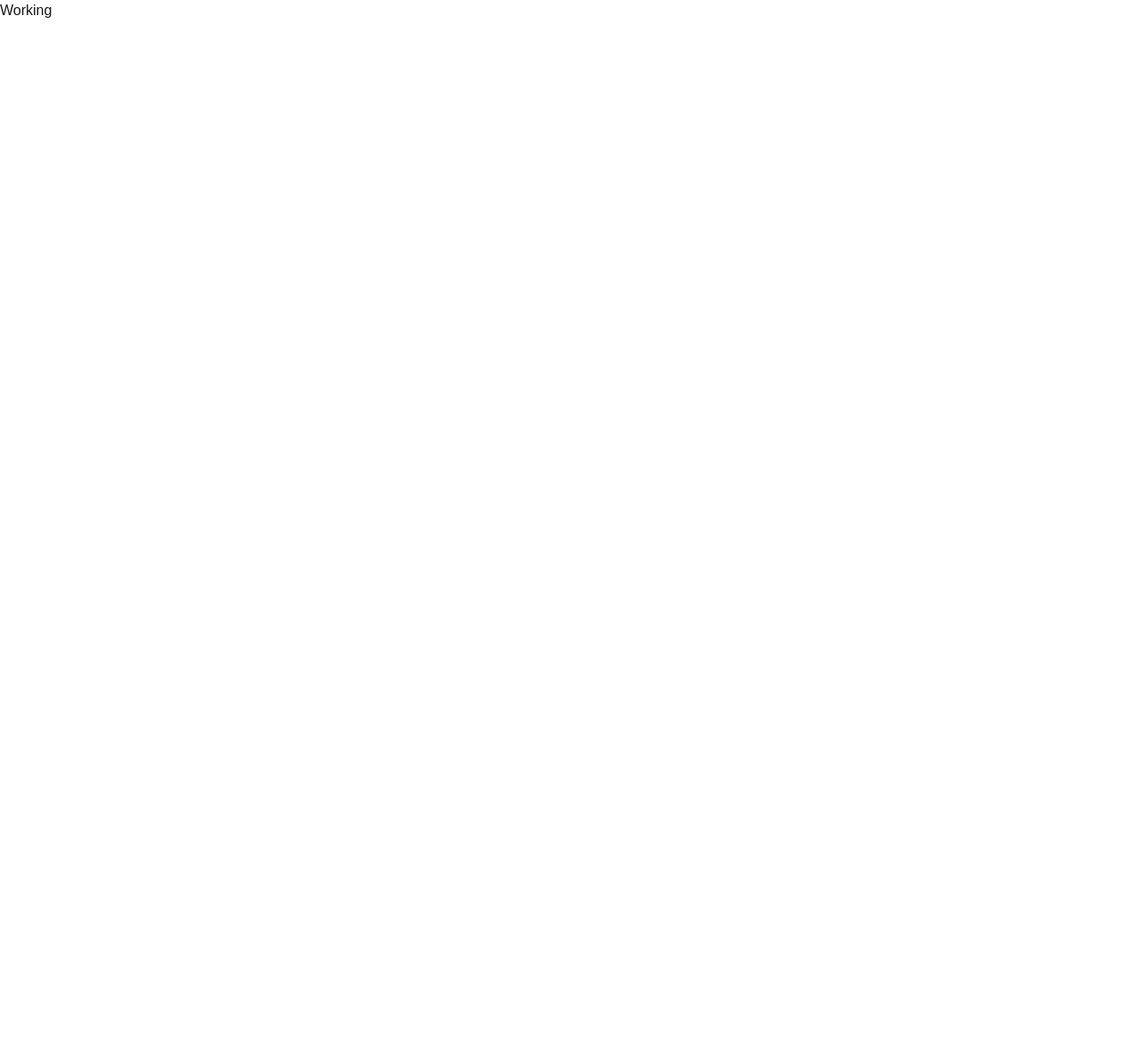
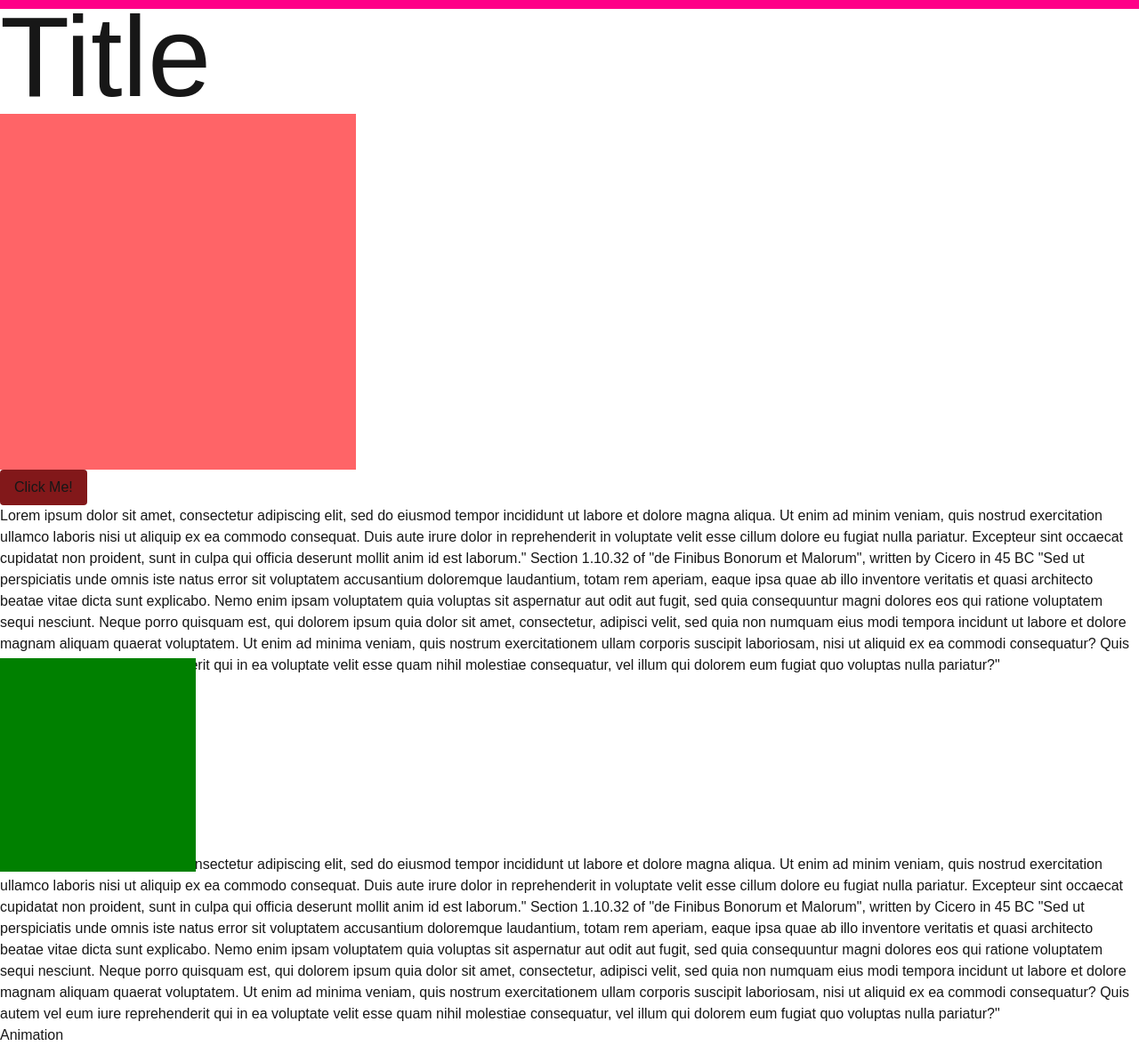
Before and after one commit to 11amanraj/motion, a Next.js app: page / in a window 1280 px wide. Shown: the whole page at 89% size. Before the commit the page ends 800 px from the top, so only its background shows below. Built offline with nearby package versions, Linux system fonts and the light colour scheme.

Commit message:
Added new sections

```diff
--- /dev/null
+++ b/app/Components/Animation.tsx
@@ -0,0 +1,11 @@
+'use client'
+
+import { motion, useScroll } from "motion/react";
+
+const Animation = () => {
+  return (
+    <div>Animation</div>
+  )
+}
+
+export default Animation
--- a/app/Components/HeroSection.tsx
+++ b/app/Components/HeroSection.tsx
@@ -1,8 +1,9 @@
 import React from 'react'
+import { motion } from 'motion/react'
 
 const HeroSection = () => {
   return (
-    <div></div>
+    <div>Working</div>
   )
 }
 
--- /dev/null
+++ b/app/Components/Overview.tsx
@@ -0,0 +1,64 @@
+'use client'
+
+import { motion, useScroll } from "motion/react";
+
+const Overview = () => {
+    const { scrollYProgress } = useScroll()
+
+  return (
+    <div>
+        <motion.div
+          id="scroll-indicator"
+          style={{
+              scaleX: scrollYProgress,
+              position: "fixed",
+              top: 0,
+              left: 0,
+              right: 0,
+              height: 10,
+              originX: 0,
+              backgroundColor: "#ff0088",
+          }}
+        />
+        <motion.div className="text-9xl">
+          Title
+        </motion.div>
+        <motion.div
+        className="w-100 h-100 bg-red-400"
+        initial={{ scale:0 }}
+        animate={{
+          scale: 1,
+          rotate: 360,
+          transition: { duration: 2 }
+        }}
+      />
+      <motion.button
+        className="px-4 py-2 bg-red-900 rounded-sm cursor-pointer"
+        whileHover={{ scale: 1.1 }}
+        whileTap={{ scale: 0.8 }}
+      >
+        Click Me!
+      </motion.button>
+      <p>
+        Lorem ipsum dolor sit amet, consectetur adipiscing elit, sed do eiusmod tempor incididunt ut labore et dolore magna aliqua. Ut enim ad minim veniam, quis nostrud exercitation ullamco laboris nisi ut aliquip ex ea commodo consequat. Duis aute irure dolor in reprehenderit in voluptate velit esse cillum dolore eu fugiat nulla pariatur. Excepteur sint occaecat cupidatat non proident, sunt in culpa qui officia deserunt mollit anim id est laborum."
+        Section 1.10.32 of "de Finibus Bonorum et Malorum", written by Cicero in 45 BC
+
+        "Sed ut perspiciatis unde omnis iste natus error sit voluptatem accusantium doloremque laudantium, totam rem aperiam, eaque ipsa quae ab illo inventore veritatis et quasi architecto beatae vitae dicta sunt explicabo. Nemo enim ipsam voluptatem quia voluptas sit aspernatur aut odit aut fugit, sed quia consequuntur magni dolores eos qui ratione voluptatem sequi nesciunt. Neque porro quisquam est, qui dolorem ipsum quia dolor sit amet, consectetur, adipisci velit, sed quia non numquam eius modi tempora incidunt ut labore et dolore magnam aliquam quaerat voluptatem. Ut enim ad minima veniam, quis nostrum exercitationem ullam corporis suscipit laboriosam, nisi ut aliquid ex ea commodi consequatur? Quis autem vel eum iure reprehenderit qui in ea voluptate velit esse quam nihil molestiae consequatur, vel illum qui dolorem eum fugiat quo voluptas nulla pariatur?"
+      </p>
+      <motion.div
+        className="w-50 h-50 bg-blue-700"
+        // initial={{ backgroundColor: "rgb(0, 255, 0)", opacity: 0.3 }}
+        initial={{ scale: 0.2, backgroundColor: "#0000FF", opacity: 0.3 }}
+        whileInView={{ scale: 1.2, backgroundColor: "#008000", opacity: 1, transition: { duration: 0.5 } }}
+      />
+      <p>
+        Lorem ipsum dolor sit amet, consectetur adipiscing elit, sed do eiusmod tempor incididunt ut labore et dolore magna aliqua. Ut enim ad minim veniam, quis nostrud exercitation ullamco laboris nisi ut aliquip ex ea commodo consequat. Duis aute irure dolor in reprehenderit in voluptate velit esse cillum dolore eu fugiat nulla pariatur. Excepteur sint occaecat cupidatat non proident, sunt in culpa qui officia deserunt mollit anim id est laborum."
+        Section 1.10.32 of "de Finibus Bonorum et Malorum", written by Cicero in 45 BC
+
+        "Sed ut perspiciatis unde omnis iste natus error sit voluptatem accusantium doloremque laudantium, totam rem aperiam, eaque ipsa quae ab illo inventore veritatis et quasi architecto beatae vitae dicta sunt explicabo. Nemo enim ipsam voluptatem quia voluptas sit aspernatur aut odit aut fugit, sed quia consequuntur magni dolores eos qui ratione voluptatem sequi nesciunt. Neque porro quisquam est, qui dolorem ipsum quia dolor sit amet, consectetur, adipisci velit, sed quia non numquam eius modi tempora incidunt ut labore et dolore magnam aliquam quaerat voluptatem. Ut enim ad minima veniam, quis nostrum exercitationem ullam corporis suscipit laboriosam, nisi ut aliquid ex ea commodi consequatur? Quis autem vel eum iure reprehenderit qui in ea voluptate velit esse quam nihil molestiae consequatur, vel illum qui dolorem eum fugiat quo voluptas nulla pariatur?"
+      </p>
+    </div>
+  )
+}
+
+export default Overview
--- /dev/null
+++ b/app/Components/Sections/Section1.tsx
@@ -0,0 +1,14 @@
+import React from 'react'
+
+const Section1 = () => {
+  return (
+    <section>
+        <h1>
+            <span>001 </span>
+            <span>Scroll Animation</span>
+        </h1>
+    </section>
+  )
+}
+
+export default Section1
--- a/app/page.tsx
+++ b/app/page.tsx
@@ -1,7 +1,13 @@
+'use client'
+
+import Overview from "./Components/Overview";
+import Animation from "./Components/Animation";
+
 export default function Home() {
   return (
     <div>
-      Working
+      <Overview />
+      <Animation />
     </div>
   );
 }
```
Also changed, not shown: app/Components/Sections/Section2.tsx (added), app/Components/Sections/Section3.tsx (added).
